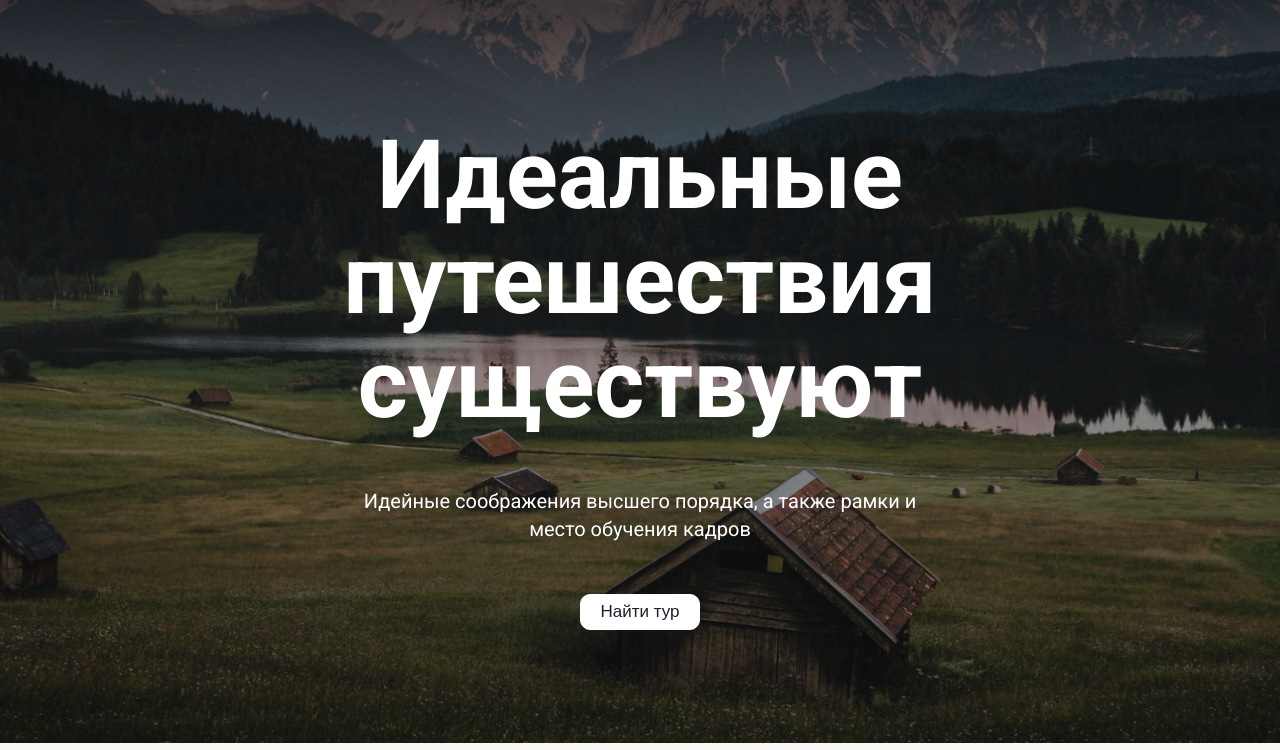
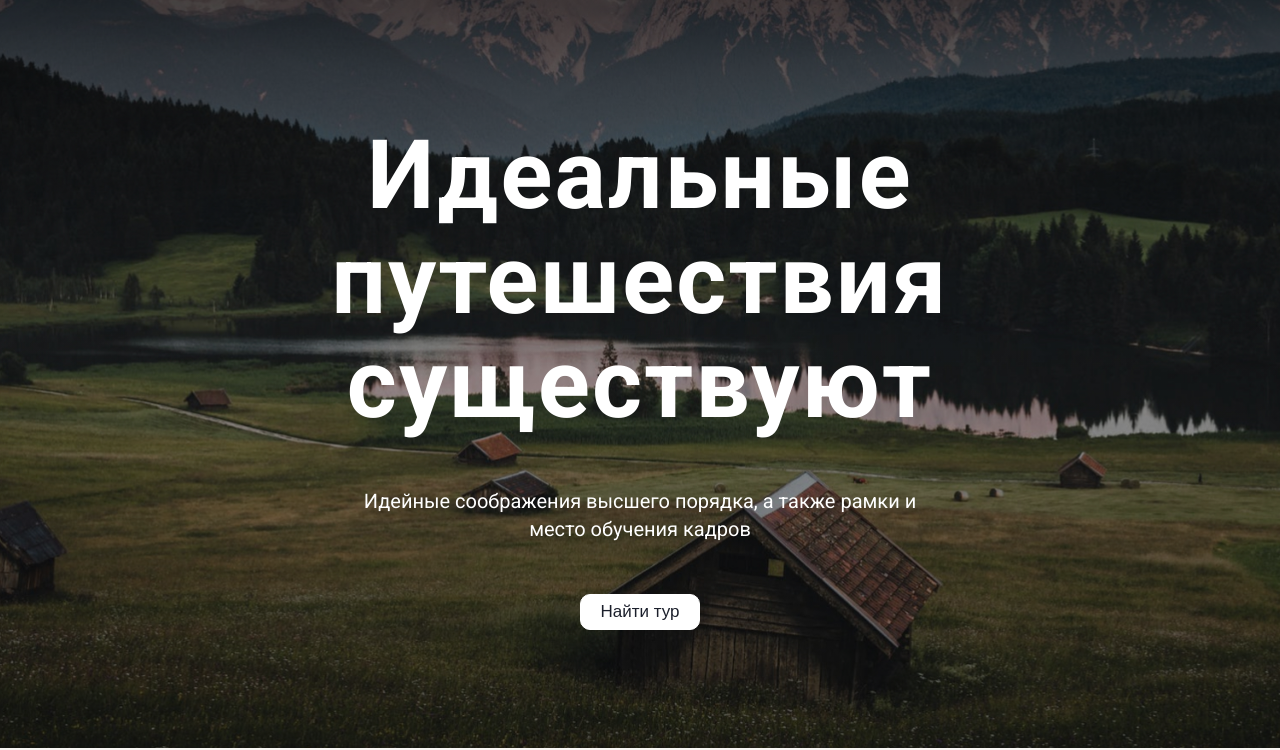
Before and after one commit to VadimIvanov-yaoo/YourTour-snp, a website built with Vite: page index.html in a window 1280 px wide. Shown: the part 81-831 px from the top of the page. Built offline with nearby package versions, Linux system fonts and the light colour scheme; a web font is replaced by a local one.

Commit message:
fix(header): prevent jump

```diff
--- a/assets/js/script.js
+++ b/assets/js/script.js
@@ -12,7 +12,7 @@ links.forEach((link) => {
 })
 
 const header = document.querySelector('.header')
-const header__link = document.querySelector('.header__link')
+const headerHeight = header.offsetHeight
 const height = 450
 
 window.addEventListener('scroll', () => {
@@ -20,9 +20,10 @@ window.addEventListener('scroll', () => {
 
   if (scrollPosition >= height) {
     header.classList.add('header-fixed')
-    header.classList.add('header__link-fixed')
+    document.body.style.paddingTop = headerHeight + 'px'
   } else {
     header.classList.remove('header-fixed')
+    document.body.style.paddingTop = '0'
   }
 })
 
--- a/assets/styles/styles.scss
+++ b/assets/styles/styles.scss
@@ -102,11 +102,12 @@ html {
   transform: translateX(0%);
   text-align: center;
   margin: 118px auto 0;
-  padding-bottom: 113px;
+  padding-bottom: 118px;
 
   &__title {
     @include mixins.h1-pc;
     max-width: 768px;
+    letter-spacing: 2.2px;
     color: colors.$white;
   }
 
```
